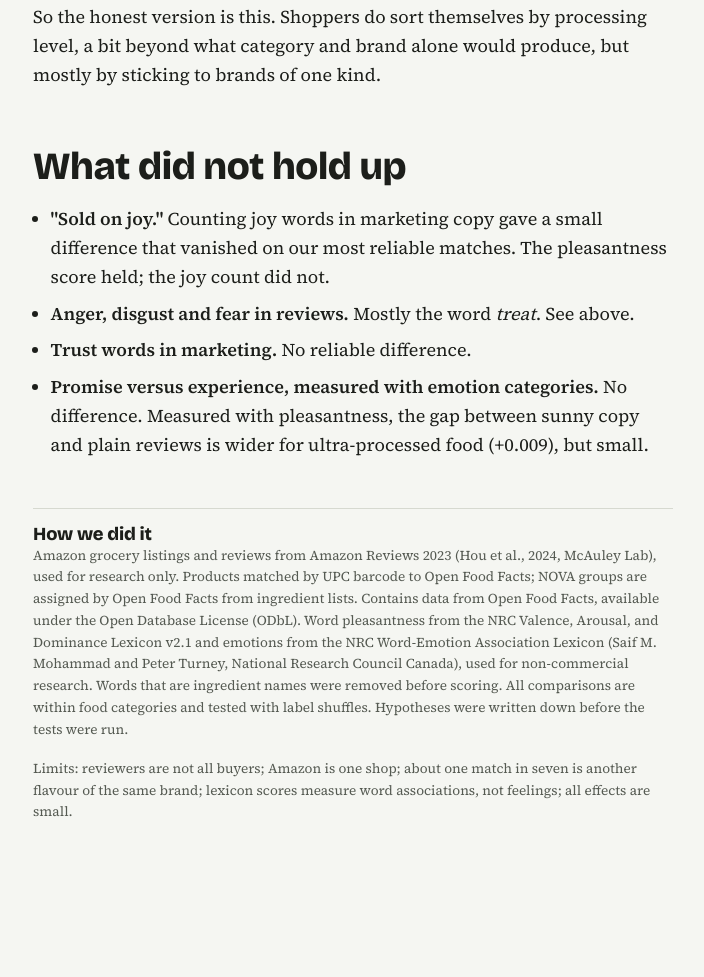
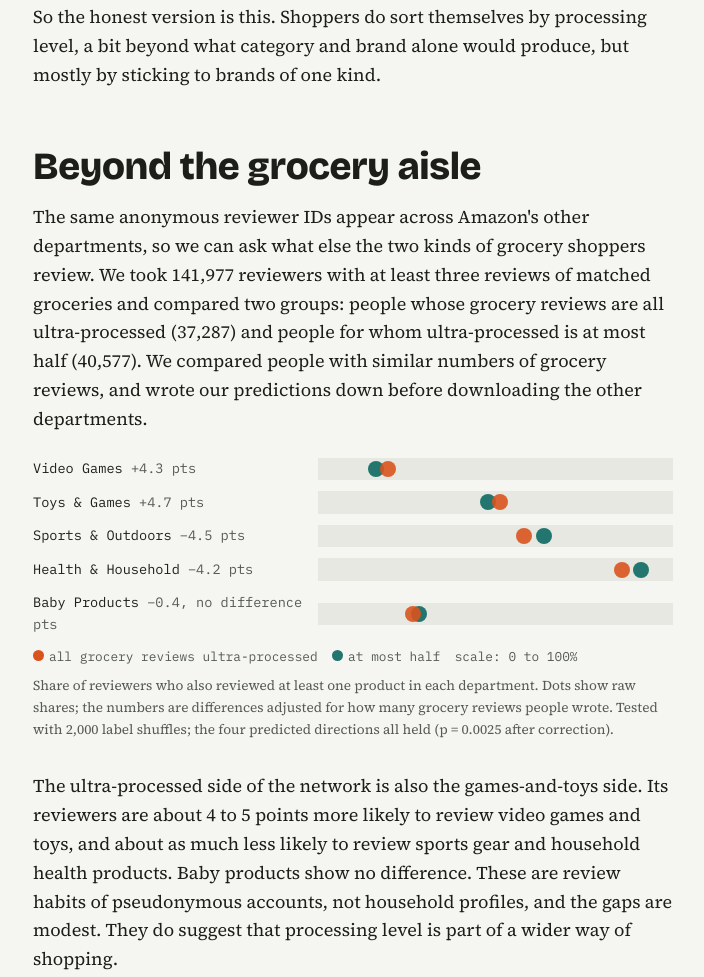
Before and after one commit to kaykay-ng/automatic-goggles, a plain HTML site: page upf/site/sold-on-pleasure.html in a window 1280 px wide. Shown: the part 5443-6420 px from the top of the page, without its empty margins (287-991 px from the left). Before the commit the page ends 6356 px from the top, so only its background shows below. Drawn offline with nearby package versions, Linux system fonts and the light colour scheme.

Commit message:
UPF: story page v2 with cross-department section
Co-Authored-By: Claude Opus 5.5 <noreply@anthropic.com>

```diff
--- a/upf/site/sold-on-pleasure.html
+++ b/upf/site/sold-on-pleasure.html
@@ -184,6 +184,14 @@ footer { border-top: 1px solid var(--rule); margin-top: 3rem; padding-top: 1rem
   </figure>
   <p>So the honest version is this. Shoppers do sort themselves by processing level, a bit beyond what category and brand alone would produce, but mostly by sticking to brands of one kind.</p>
 
+  <h2>Beyond the grocery aisle</h2>
+  <p>The same anonymous reviewer IDs appear across Amazon's other departments, so we can ask what else the two kinds of grocery shoppers review. We took 141,977 reviewers with at least three reviews of matched groceries and compared two groups: people whose grocery reviews are all ultra-processed (37,287) and people for whom ultra-processed is at most half (40,577). We compared people with similar numbers of grocery reviews, and wrote our predictions down before downloading the other departments.</p>
+  <figure>
+    <div class="bars" id="cross"></div>
+    <figcaption>Share of reviewers who also reviewed at least one product in each department. Dots show raw shares; the numbers are differences adjusted for how many grocery reviews people wrote. Tested with 2,000 label shuffles; the four predicted directions all held (p = 0.0025 after correction).</figcaption>
+  </figure>
+  <p>The ultra-processed side of the network is also the games-and-toys side. Its reviewers are about 4 to 5 points more likely to review video games and toys, and about as much less likely to review sports gear and household health products. Baby products show no difference. These are review habits of pseudonymous accounts, not household profiles, and the gaps are modest. They do suggest that processing level is part of a wider way of shopping.</p>
+
   <h2>What did not hold up</h2>
   <ul class="held">
     <li><b>"Sold on joy."</b> Counting joy words in marketing copy gave a small difference that vanished on our most reliable matches. The pleasantness score held; the joy count did not.</li>
@@ -194,7 +202,7 @@ footer { border-top: 1px solid var(--rule); margin-top: 3rem; padding-top: 1rem
 
   <footer>
     <h3>How we did it</h3>
-    <p class="note">Amazon grocery listings and reviews from Amazon Reviews 2023 (Hou et al., 2024, McAuley Lab), used for research only. Products matched by UPC barcode to Open Food Facts; NOVA groups are assigned by Open Food Facts from ingredient lists. Contains data from Open Food Facts, available under the Open Database License (ODbL). Word pleasantness from the NRC Valence, Arousal, and Dominance Lexicon v2.1 and emotions from the NRC Word-Emotion Association Lexicon (Saif M. Mohammad and Peter Turney, National Research Council Canada), used for non-commercial research. Words that are ingredient names were removed before scoring. All comparisons are within food categories and tested with label shuffles. Hypotheses were written down before the tests were run.</p>
+    <p class="note">Amazon grocery listings and reviews from Amazon Reviews 2023 (Hou et al., 2024, McAuley Lab), used for research only. Products matched by UPC barcode to Open Food Facts; NOVA groups are assigned by Open Food Facts from ingredient lists. Contains data from Open Food Facts, available under the Open Database License (ODbL). Word pleasantness from the NRC Valence, Arousal, and Dominance Lexicon v2.1 and emotions from the NRC Word-Emotion Association Lexicon (Saif M. Mohammad and Peter Turney, National Research Council Canada), used for non-commercial research. Words that are ingredient names were removed before scoring. All comparisons are within food categories and tested with label shuffles. Hypotheses were written down before the tests were run. The department comparison links the same pseudonymous reviewer IDs across Amazon Reviews 2023 category files; no profile data was collected and no one was identified.</p>
     <p class="note">Limits: reviewers are not all buyers; Amazon is one shop; about one match in seven is another flavour of the same brand; lexicon scores measure word associations, not feelings; all effects are small.</p>
   </footer>
 </section>
@@ -278,6 +286,13 @@ footer { border-top: 1px solid var(--rule); margin-top: 3rem; padding-top: 1rem
     drawNet(); document.getElementById("sametxt").textContent = "After a shuffle. The real network had 69%."; });
   document.getElementById("reset").addEventListener("click", () => { lab = N.u.slice(); drawNet(); document.getElementById("sametxt").textContent = `Observed. If links ignored processing, about ${Math.round(exp * 100)}% would.`; });
 
+  const cr = document.getElementById("cross");
+  [["Video Games", 19.7, 16.3, "+4.3"], ["Toys & Games", 51.4, 47.9, "+4.7"], ["Sports & Outdoors", 58.1, 63.8, "−4.5"], ["Health & Household", 85.7, 91.0, "−4.2"], ["Baby Products", 26.7, 28.4, "−0.4, no difference"]].forEach(([nm, u, o, d]) => {
+    cr.insertAdjacentHTML("beforeend", `<div class="bar"><span>${nm} <span class="num" style="color:var(--ink2)">${d} pts</span></span><div class="track">
+      <span style="position:absolute;top:.2rem;width:1rem;height:1rem;border-radius:50%;background:var(--purity);left:calc(${o}% - .5rem)" title="at most half ultra-processed: ${o}%"></span>
+      <span style="position:absolute;top:.2rem;width:1rem;height:1rem;border-radius:50%;background:var(--pleasure);left:calc(${u}% - .5rem);opacity:.9" title="all ultra-processed: ${u}%"></span></div></div>`); });
+  cr.insertAdjacentHTML("beforeend", `<div class="legend"><span><span class="dot" style="background:var(--pleasure)"></span>all grocery reviews ultra-processed</span><span><span class="dot" style="background:var(--purity)"></span>at most half</span><span>scale: 0 to 100%</span></div>`);
+
   drawWords(null); drawNet();
   let t; window.addEventListener("resize", () => { clearTimeout(t); t = setTimeout(() => drawWords(ws.value.trim().toLowerCase() || null), 150); });
   matchMedia("(prefers-color-scheme: dark)").addEventListener("change", () => { drawWords(ws.value.trim().toLowerCase() || null); drawNet(); });
```
Also changed, not shown: 1 other file.
